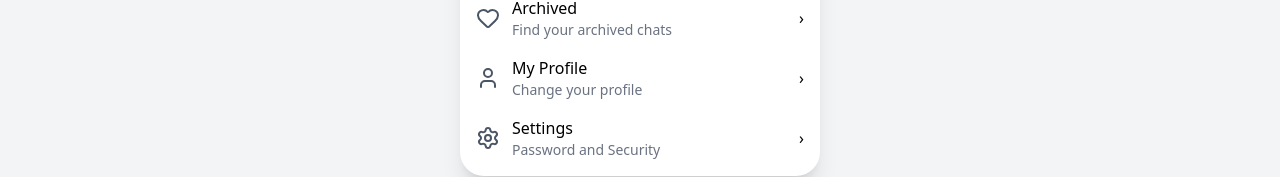
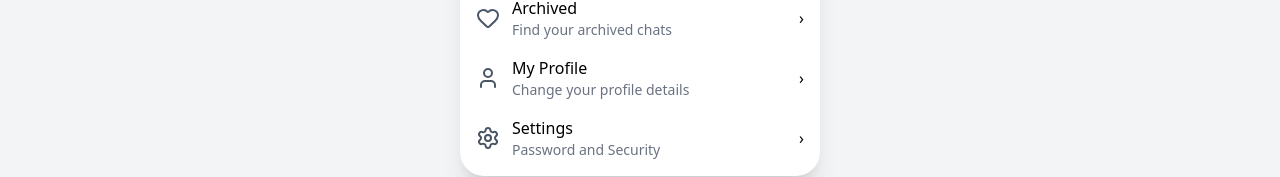
Before and after one commit to gauravkumar2005/NextTalk, a Next.js app: page /profile in a window 1280 px wide. Shown: the part 551-728 px from the top of the page. Built offline with nearby package versions, Linux system fonts and the light colour scheme.

Commit message:
add settings page link in profile

```diff
--- a/app/profile/page.js
+++ b/app/profile/page.js
@@ -83,7 +83,7 @@ export default function ProfilePage() {
               <div>
                 <p className="font-medium">My Profile</p>
                 <p className="text-sm text-gray-500">
-                  Change your profile
+                  Change your profile details
                 </p>
               </div>
             </div>
```
